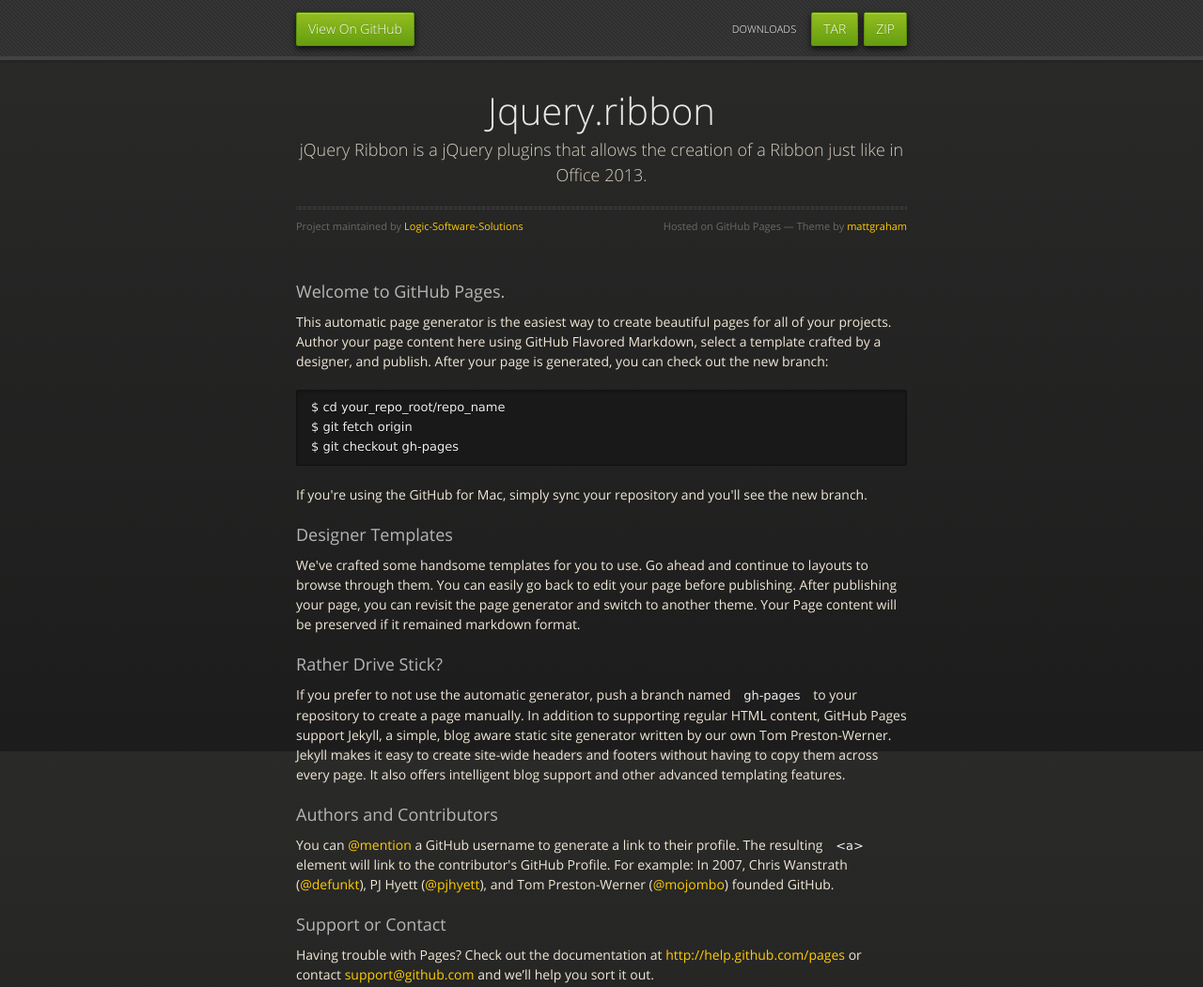
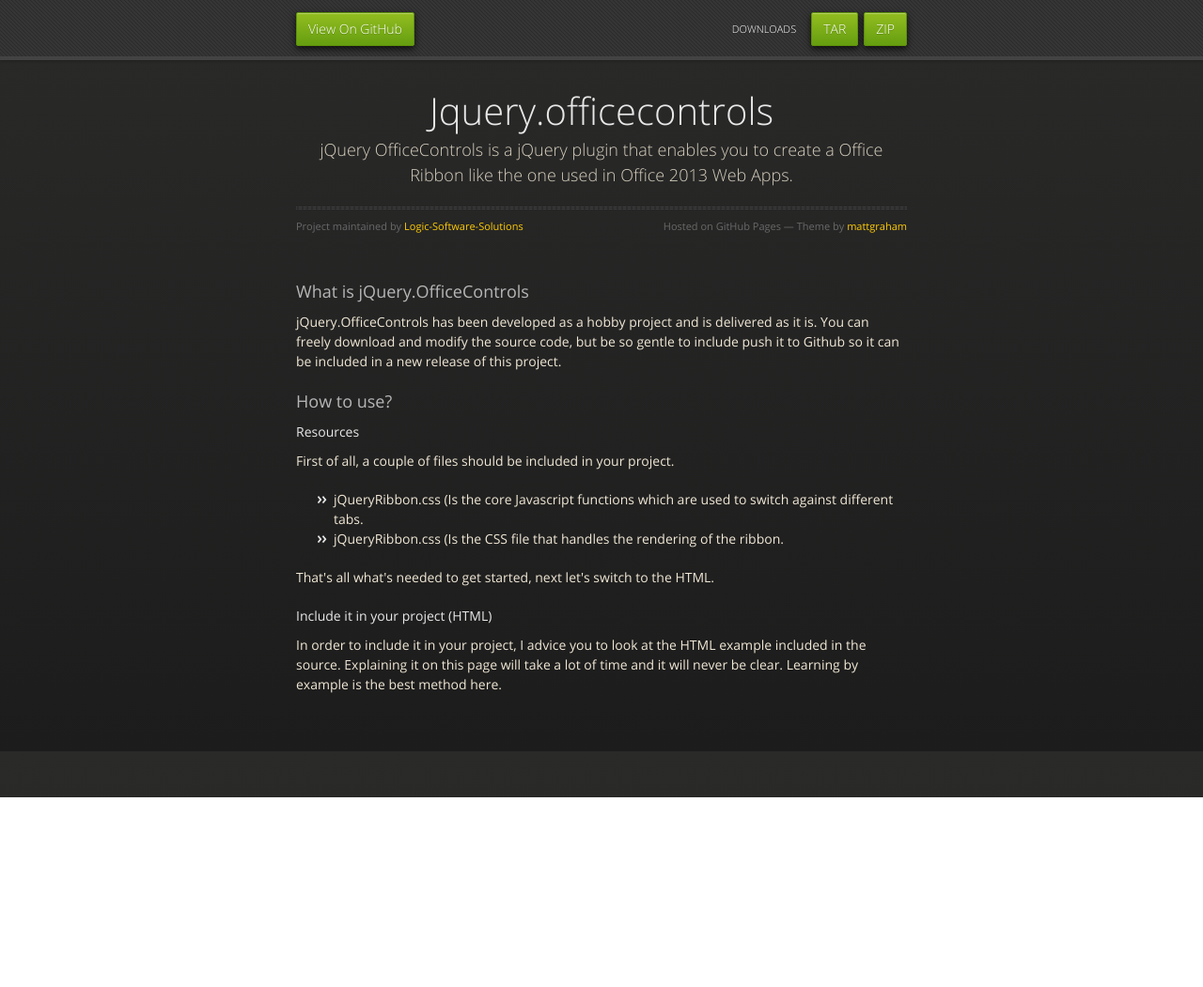
Before and after one commit to denniskroneb/jQuery.Ribbon, a plain HTML site: page index.html in a window 1280 px wide. Shown: the whole page at 94% size. After the commit the page ends 849 px from the top, so only its background shows below. Drawn offline with nearby package versions, Linux system fonts and the light colour scheme.

Commit message:
Initial release of the website.

```diff
--- a/index.html
+++ b/index.html
@@ -3,7 +3,7 @@
   <head>
     <meta charset="utf-8">
     <meta http-equiv="X-UA-Compatible" content="chrome=1">
-    <title>Jquery.ribbon by Logic-Software-Solutions</title>
+    <title>jQuery OfficeControls</title>
     <link rel="stylesheet" href="stylesheets/styles.css">
     <link rel="stylesheet" href="stylesheets/pygment_trac.css">
     <script src="https://ajax.googleapis.com/ajax/libs/jquery/1.7.1/jquery.min.js"></script>
@@ -20,9 +20,9 @@
   <body>
       <div id="header">
         <nav>
-          <li class="fork"><a href="https://github.com/Logic-Software-Solutions/jQuery.Ribbon">View On GitHub</a></li>
-          <li class="downloads"><a href="https://github.com/Logic-Software-Solutions/jQuery.Ribbon/zipball/master">ZIP</a></li>
-          <li class="downloads"><a href="https://github.com/Logic-Software-Solutions/jQuery.Ribbon/tarball/master">TAR</a></li>
+          <li class="fork"><a href="https://github.com/Logic-Software-Solutions/jQuery.OfficeControls">View On GitHub</a></li>
+          <li class="downloads"><a href="https://github.com/Logic-Software-Solutions/jQuery.OfficeControls/zipball/master">ZIP</a></li>
+          <li class="downloads"><a href="https://github.com/Logic-Software-Solutions/jQuery.OfficeControls/tarball/master">TAR</a></li>
           <li class="title">DOWNLOADS</li>
         </nav>
       </div><!-- end header -->
@@ -31,53 +31,46 @@
 
       <section>
         <div id="title">
-          <h1>Jquery.ribbon</h1>
-          <p>jQuery Ribbon is a jQuery plugins that allows the creation of a Ribbon just like in Office 2013.</p>
+          <h1>Jquery.officecontrols</h1>
+          <p>jQuery OfficeControls is a jQuery plugin that enables you to create a Office Ribbon like the one used in Office 2013 Web Apps.</p>
           <hr>
           <span class="credits left">Project maintained by <a href="https://github.com/Logic-Software-Solutions">Logic-Software-Solutions</a></span>
           <span class="credits right">Hosted on GitHub Pages &mdash; Theme by <a href="http://twitter.com/#!/michigangraham">mattgraham</a></span>
         </div>
 
-        <h3>Welcome to GitHub Pages.</h3>
+        <h3>What is jQuery.OfficeControls</h3>
 
-<p>This automatic page generator is the easiest way to create beautiful pages for all of your projects. Author your page content here using GitHub Flavored Markdown, select a template crafted by a designer, and publish. After your page is generated, you can check out the new branch:</p>
+<p>jQuery.OfficeControls has been developed as a hobby project and is delivered as it is. You can freely download and modify the source code, but be so gentle to include push it to Github so it can be included in a new release of this project.
+</p>
 
-<pre><code>$ cd your_repo_root/repo_name
-$ git fetch origin
-$ git checkout gh-pages
-</code></pre>
+<h3>How to use?</h3>
+<h4>Resources</h4>
+<p>First of all, a couple of files should be included in your project.
+<ul>
+	<li>jQueryRibbon.css (Is the core Javascript functions which are used to switch against different tabs.</li>
+	<li>jQueryRibbon.css (Is the CSS file that handles the rendering of the ribbon.</li>
+</ul>
+That's all what's needed to get started, next let's switch to the HTML.
+</p>
 
-<p>If you're using the GitHub for Mac, simply sync your repository and you'll see the new branch.</p>
+<h4>Include it in your project (HTML)</h4>
+<p>
+In order to include it in your project, I advice you to look at the HTML example included in the source.
+Explaining it on this page will take a lot of time and it will never be clear. Learning by example is the best method here.
+</p>
+<!--[if !IE]><script>fixScale(document);</script><![endif]-->
+<script type="text/javascript">
 
-<h3>Designer Templates</h3>
+  var _gaq = _gaq || [];
+  _gaq.push(['_setAccount', 'UA-40054006-1']);
+  _gaq.push(['_trackPageview']);
 
-<p>We've crafted some handsome templates for you to use. Go ahead and continue to layouts to browse through them. You can easily go back to edit your page before publishing. After publishing your page, you can revisit the page generator and switch to another theme. Your Page content will be preserved if it remained markdown format.</p>
+  (function() {
+    var ga = document.createElement('script'); ga.type = 'text/javascript'; ga.async = true;
+    ga.src = ('https:' == document.location.protocol ? 'https://ssl' : 'http://www') + '.google-analytics.com/ga.js';
+    var s = document.getElementsByTagName('script')[0]; s.parentNode.insertBefore(ga, s);
+  })();
 
-<h3>Rather Drive Stick?</h3>
-
-<p>If you prefer to not use the automatic generator, push a branch named <code>gh-pages</code> to your repository to create a page manually. In addition to supporting regular HTML content, GitHub Pages support Jekyll, a simple, blog aware static site generator written by our own Tom Preston-Werner. Jekyll makes it easy to create site-wide headers and footers without having to copy them across every page. It also offers intelligent blog support and other advanced templating features.</p>
-
-<h3>Authors and Contributors</h3>
-
-<p>You can <a href="https://github.com/blog/821" class="user-mention">@mention</a> a GitHub username to generate a link to their profile. The resulting <code>&lt;a&gt;</code> element will link to the contributor's GitHub Profile. For example: In 2007, Chris Wanstrath (<a href="https://github.com/defunkt" class="user-mention">@defunkt</a>), PJ Hyett (<a href="https://github.com/pjhyett" class="user-mention">@pjhyett</a>), and Tom Preston-Werner (<a href="https://github.com/mojombo" class="user-mention">@mojombo</a>) founded GitHub.</p>
-
-<h3>Support or Contact</h3>
-
-<p>Having trouble with Pages? Check out the documentation at <a href="http://help.github.com/pages">http://help.github.com/pages</a> or contact <a href="mailto:support@github.com">support@github.com</a> and we’ll help you sort it out.</p>
-      </section>
-
-    </div>
-    <!--[if !IE]><script>fixScale(document);</script><![endif]-->
-              <script type="text/javascript">
-            var gaJsHost = (("https:" == document.location.protocol) ? "https://ssl." : "http://www.");
-            document.write(unescape("%3Cscript src='" + gaJsHost + "google-analytics.com/ga.js' type='text/javascript'%3E%3C/script%3E"));
-          </script>
-          <script type="text/javascript">
-            try {
-              var pageTracker = _gat._getTracker("Mijn tracking ID");
-            pageTracker._trackPageview();
-            } catch(err) {}
-          </script>
-
+</script>
   </body>
 </html>
```
Also changed, not shown: params.json (+1 -1 lines).
